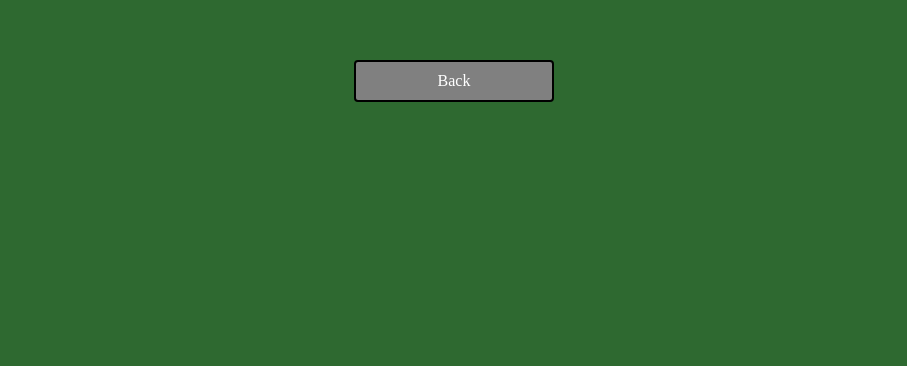
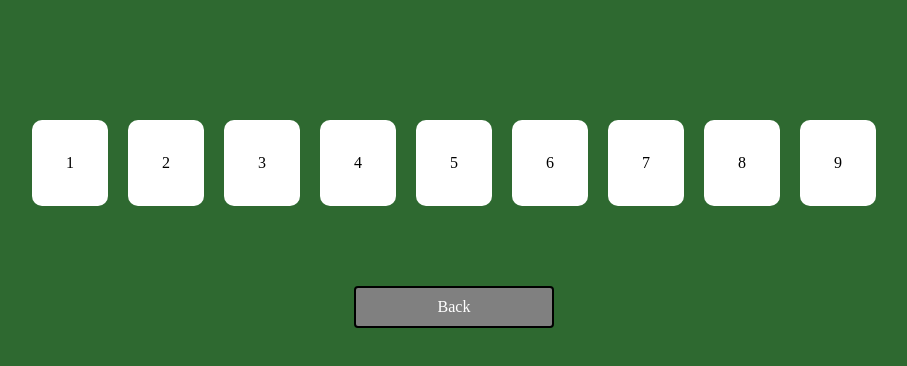
Before and after one commit to lenarmathias/memory-card-game, a React (Vite) app: page /#/game in a window 1280 px wide. Shown: the top 366 px of the page, without its empty margins (186-1093 px from the left). Built offline with nearby package versions, Linux system fonts and the light colour scheme.

Commit message:
feat: render card deck

```diff
--- /dev/null
+++ b/src/components/Card/Card.styles.ts
@@ -0,0 +1,13 @@
+import styled from 'styled-components';
+
+export const GameCard = styled.button`
+  width: 76px;
+  height: 86px;
+  border-radius: 10px;
+  border: none;
+  background-color: ${({ theme }) => theme.colors.cardBackground};
+  display: flex;
+  flex-shrink: 0;
+  align-items: center;
+  justify-content: center;
+`;
--- /dev/null
+++ b/src/components/Card/Card.tsx
@@ -0,0 +1,16 @@
+import { GameCard } from './Card.styles';
+import type { CardData } from '../../game/cards';
+
+type CardProps = {
+  card: CardData;
+};
+
+function Card({ card }: CardProps) {
+  return (
+    <GameCard>
+      {card.icon}
+    </GameCard>
+  );
+}
+
+export default Card;
--- a/src/game/cards.ts
+++ b/src/game/cards.ts
@@ -1,10 +1,10 @@
-export type Card = {
+export type CardData = {
   id: number;
   name: string;
   icon: string;
 };
 
-export const deck: Card[] = [
+export const deck: CardData[] = [
   { id: 1, name: "Sun", icon: "1" },
   { id: 2, name: "Moon", icon: "2" },
   { id: 3, name: "Star", icon: "3" },
--- a/src/pages/Game/Game.tsx
+++ b/src/pages/Game/Game.tsx
@@ -1,5 +1,7 @@
 import { Container } from '../../components/Container';
 import { StyledNavLink } from '../../components/Button';
+import { deck } from '../../game/cards';
+import Card from '../../components/Card/Card';
 import type { Translation } from '../../locales';
 
 type GameProps = {
@@ -10,6 +12,14 @@
   return (
     <main>
       <Container $flex $flexColumn>
+        <Container $flex>
+          {deck.map(card => (
+            <Card
+              key={card.id}
+              card={card}
+            />
+          ))}
+        </Container>
         <StyledNavLink to='/home'>
           {text.shared.backButton}
         </StyledNavLink>
--- a/src/styles/themes.ts
+++ b/src/styles/themes.ts
@@ -3,7 +3,8 @@
     background: "#2E6930",
     text: "#FFFFFF",
     buttonBackground: "#808080",
-    buttonBorder: "#000000"
+    buttonBorder: "#000000",
+    cardBackground: "#FFFFFF"
   },
 
   breakpoints: {
```
